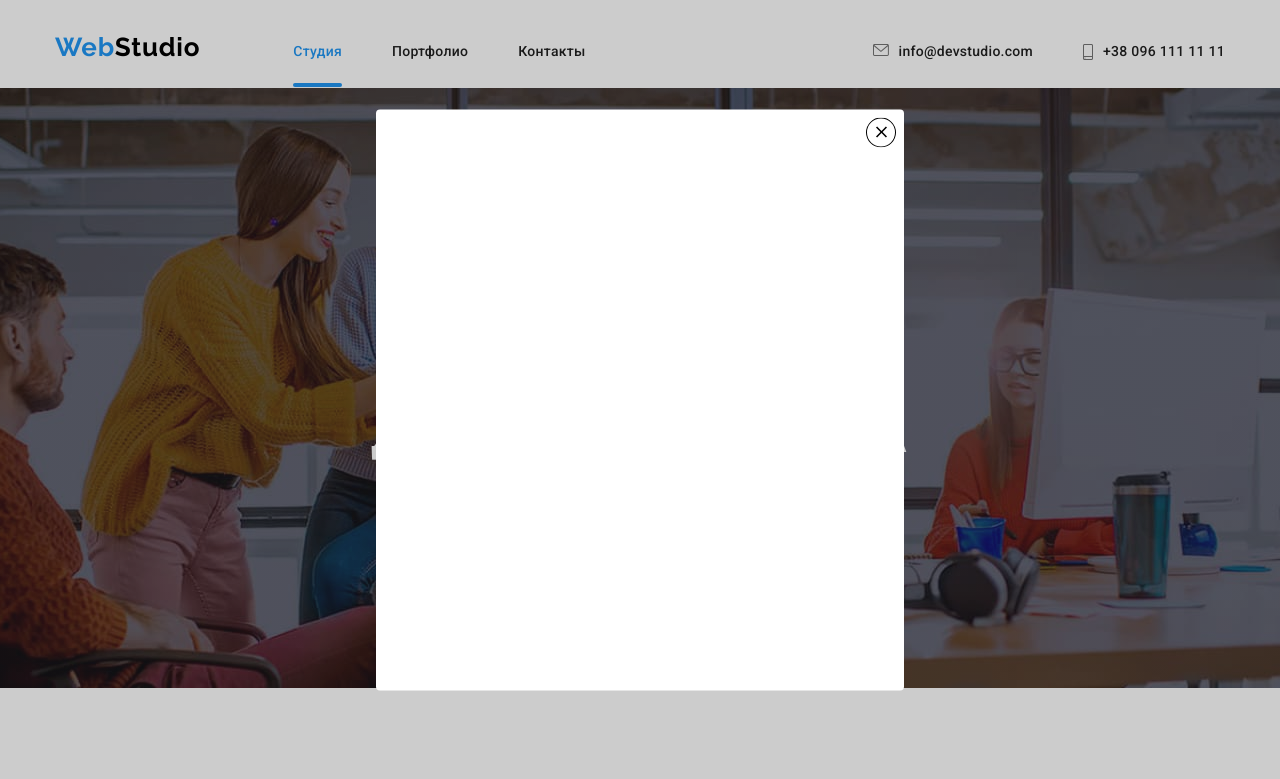
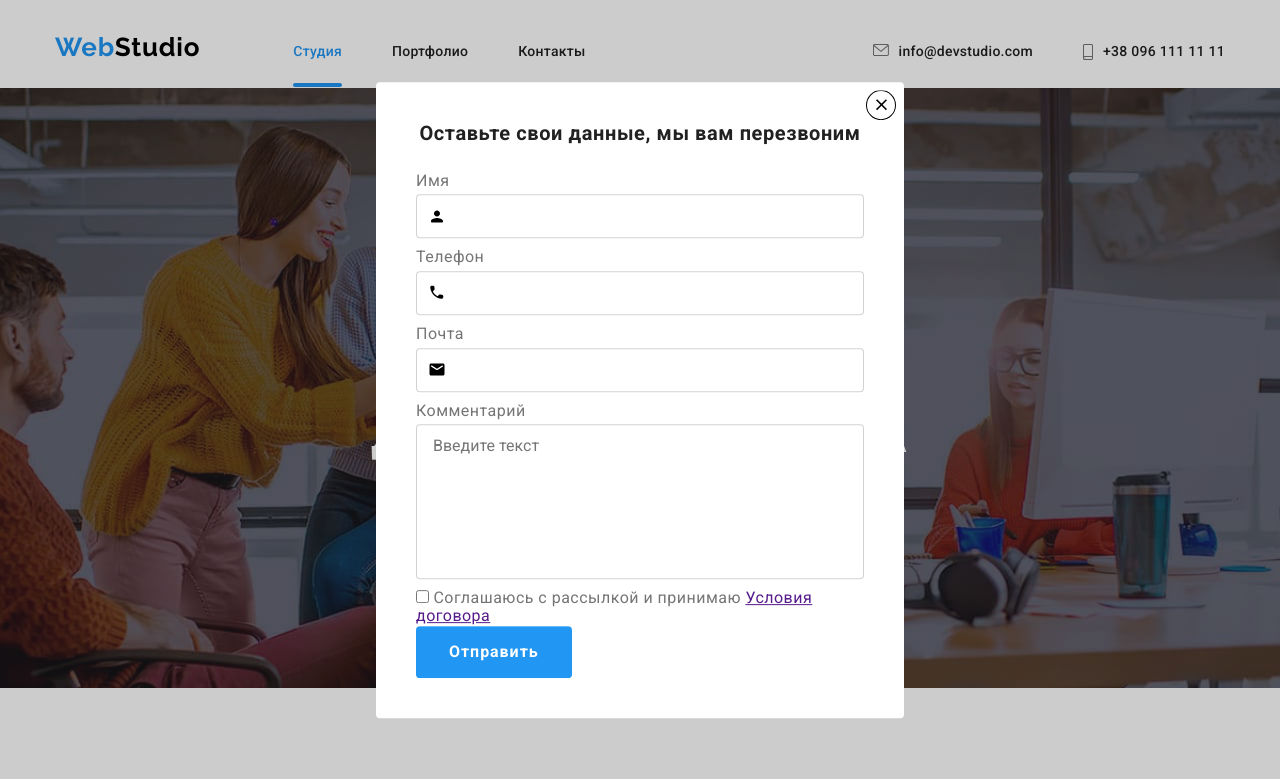
Before and after one commit to VlasovaAlexsandra/goit-markup-hw-06, a plain HTML site: page index.html in a window 1280 px wide. Both pictures are taken after a click on the button "Заказать услугу". Shown: the top 779 px of the page. Drawn offline with Linux system fonts and the light colour scheme.

Commit message:
работа над модальным окном

```diff
--- a/css/styles.css
+++ b/css/styles.css
@@ -799,6 +799,7 @@ img {
     border: none;
 }
 
+/* форма подвала */
 .form-section {
     margin-left: 93px;
 }
@@ -831,3 +832,70 @@ img {
 .form-field-icon {
     margin-left: 10px;
 }
+
+/* форма модального окна */
+
+.form-modal .modal-title {
+    margin-top: 0;
+    font-size: 20px;
+    line-height: 23px;
+    text-align: center;
+    letter-spacing: 0.03em;
+    color: #212121;
+}
+
+textarea {
+    resize: none;
+}
+
+.form-modal {
+    width: 528px;
+    margin-left: auto;
+    margin-right: auto;
+    padding: 40px;
+}
+
+.form-modal-field {
+    margin-bottom: 10px;
+    display: flex;
+    flex-direction: column;
+
+}
+
+.form-modal-field input {
+    margin: 0;
+    padding: 12px 40px;
+    border: 1px solid rgba(33, 33, 33, 0.2);;
+    border-radius: 4px;
+}
+
+.form-modal-field label {
+    margin-bottom: 4px;
+    /* font-size: 14px;
+    line-height: 1.71px;
+    letter-spacing: 0.03em; */
+    /* color: #757575; */
+}
+
+.form-modal-field textarea {
+    margin: 0;
+    padding: 12px 16px;
+    border: 1px solid rgba(33, 33, 33, 0.2);;
+    border-radius: 4px;
+}
+
+.form-modal-field::placeholder {
+    color: rgba(117, 117, 117, 0.5);
+}
+
+
+.form-modal-field {
+    position: relative;
+}
+
+.form-modal-icon {
+    position: absolute;
+    /* display: inline-block; */
+    margin: 11px 12px;
+
+}
--- a/index.html
+++ b/index.html
@@ -342,6 +342,50 @@
                     <use href="./images/icons/symbol-defs.close.svg#icon-close"></use>
                 </svg>
             </div>
+            <form class="form-modal">
+                <h4 class="modal-title">Оставьте свои данные, мы вам перезвоним</h4>
+
+                <div class="form-modal-field">
+                    <label for="name">Имя</label>
+                            <svg class="form-modal-icon" width="18px" height="18x">
+                                <use href="./images/icons/symbol-defs-modal.svg#icon-person-black-18dp-1-1"></use>
+                            </svg>
+                        <input type="text" name="name" id="name" />
+
+                </div>
+
+                <div class="form-modal-field">
+                    <label for="tel">Телефон</label>
+                        <svg class="form-modal-icon" width="18px" height="18x">
+                            <use href="./images/icons/symbol-defs-modal.svg#icon-phone-black-18dp-1-1"></use>
+                        </svg>
+                    <input type="text" name="tel" id="tel" />
+                </div>
+
+                <div class="form-modal-field">
+                    <label for="mail">Почта</label>
+                        <svg class="form-modal-icon" width="18px" height="18x">
+                            <use href="./images/icons/symbol-defs-modal.svg#icon-email-black-18dp-1-1"></use>
+                        </svg>
+                    <input type="email" name="mail" id="mail" />
+                </div>
+
+                <div class="form-modal-field">
+                    <label for="comment">Комментарий</label>
+                    <textarea name="comment" id="comment" rows="7" placeholder="Введите текст"></textarea>
+                </div>
+
+                <!-- <div class="form-modal-field"> -->
+                    <input type="checkbox" name="policy" id="policy">
+                    <label for="policy">Соглашаюсь с рассылкой и принимаю <a href="">Условия договора</a> </label>
+                <!-- </div> -->
+
+                <button type="button" class="button primary footer-button">Отправить
+                </button>
+
+
+
+            </form>
         </div>
     </div>
 
```
